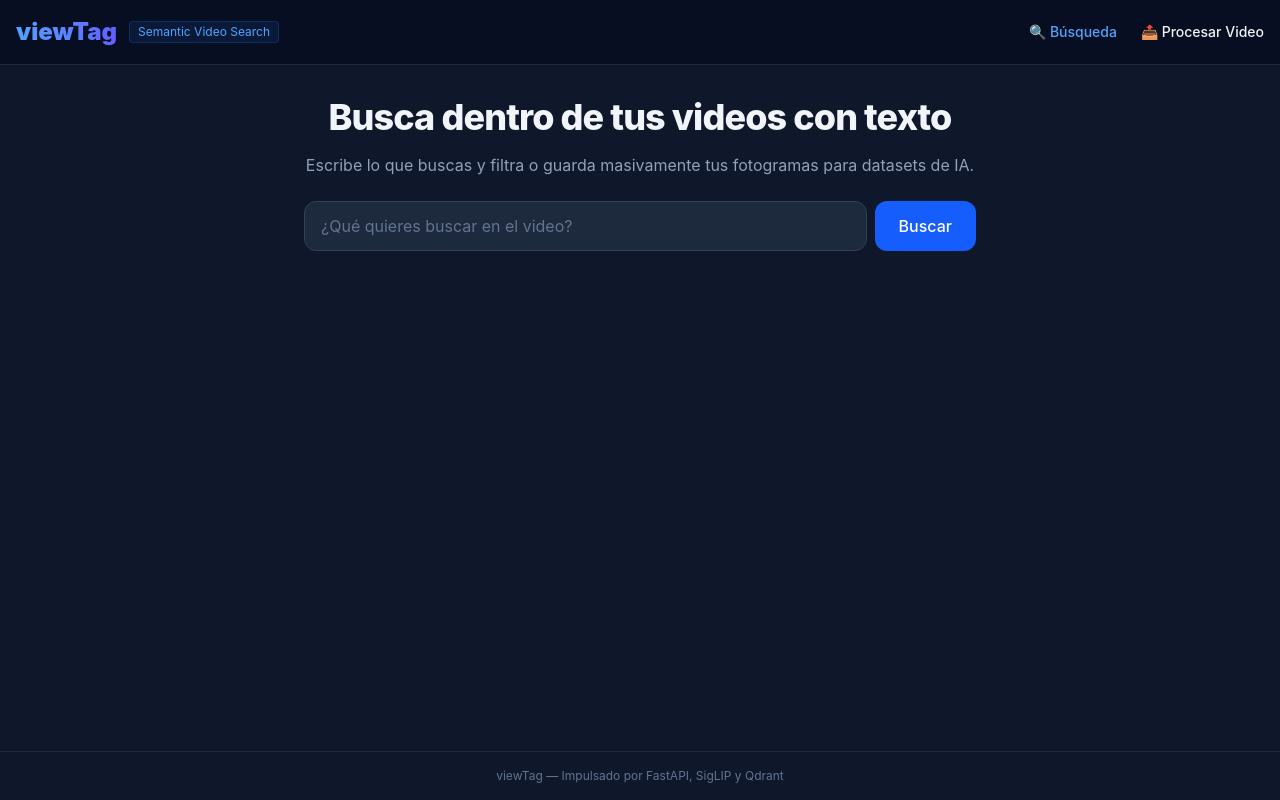
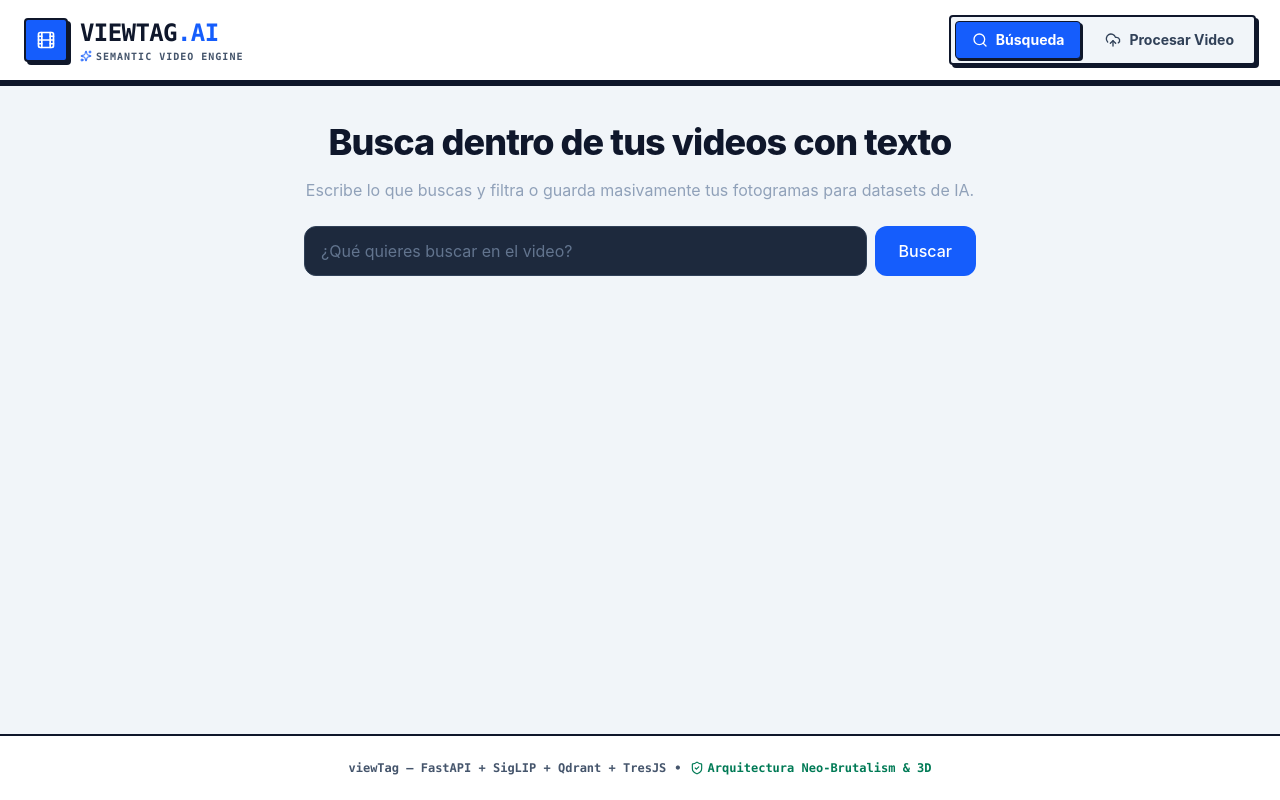
Before and after one commit to AdrianValenciaVillanueva/frontendViewTag, a Vue app: page / in a window 1280 px wide. Built offline with nearby package versions, Linux system fonts and the light colour scheme.

Commit message:
refactor(layout): update App.vue to neo-brutalist light architectural design system

```diff
--- a/src/App.vue
+++ b/src/App.vue
@@ -1,39 +1,58 @@
 <template>
-  <div class="min-h-screen bg-slate-900 text-slate-100 flex flex-col font-sans">
-    <!-- Navbar -->
-    <header class="border-b border-slate-800 bg-slate-950/50 backdrop-blur sticky top-0 z-50">
-      <div class="max-w-7xl mx-auto px-4 h-16 flex items-center justify-between">
+  <div class="min-h-screen bg-slate-100 text-slate-900 flex flex-col font-sans selection:bg-blue-600 selection:text-white relative overflow-x-hidden">
+    <!-- Navbar with Neo-Brutalist / Industrial Tech Architecture -->
+    <header class="border-b-2 border-slate-900 bg-white sticky top-0 z-50 shadow-[0_4px_0_0_#0f172a]">
+      <div class="max-w-7xl mx-auto px-6 h-20 flex items-center justify-between">
         <div class="flex items-center space-x-3">
-          <span class="text-2xl font-black bg-gradient-to-r from-blue-400 to-indigo-500 bg-clip-text text-transparent">
-            viewTag
-          </span>
-          <span class="text-xs px-2 py-0.5 rounded bg-blue-500/10 text-blue-400 border border-blue-500/20">
-            Semantic Video Search
-          </span>
+          <div class="w-11 h-11 rounded-sm bg-blue-600 border-2 border-slate-900 flex items-center justify-center shadow-[3px_3px_0_0_#0f172a]">
+            <Film class="w-5 h-5 text-white" />
+          </div>
+          <div>
+            <span class="text-2xl font-black tracking-tight uppercase font-mono">
+              viewTag<span class="text-blue-600">.AI</span>
+            </span>
+            <div class="flex items-center gap-1 text-[10px] font-mono text-slate-600 font-bold tracking-widest uppercase">
+              <Sparkles class="w-3 h-3 text-blue-600" /> Semantic Video Engine
+            </div>
+          </div>
         </div>
-        <nav class="flex items-center space-x-6 text-sm font-medium">
-          <RouterLink to="/" class="hover:text-blue-400 transition" active-class="text-blue-400">
-            🔍 Búsqueda
+
+        <nav class="flex items-center space-x-2 bg-slate-100 border-2 border-slate-900 p-1 rounded-sm shadow-[3px_3px_0_0_#0f172a]">
+          <RouterLink
+            to="/"
+            class="flex items-center gap-2 px-4 py-2 rounded-sm text-sm font-bold transition-all duration-150 text-slate-700 hover:text-slate-900 hover:bg-white"
+            active-class="bg-blue-600 text-white shadow-[2px_2px_0_0_#0f172a] border border-slate-900"
+          >
+            <Search class="w-4 h-4" /> Búsqueda
           </RouterLink>
-          <RouterLink to="/process" class="hover:text-blue-400 transition" active-class="text-blue-400">
-            📤 Procesar Video
+          <RouterLink
+            to="/process"
+            class="flex items-center gap-2 px-4 py-2 rounded-sm text-sm font-bold transition-all duration-150 text-slate-700 hover:text-slate-900 hover:bg-white"
+            active-class="bg-blue-600 text-white shadow-[2px_2px_0_0_#0f172a] border border-slate-900"
+          >
+            <UploadCloud class="w-4 h-4" /> Procesar Video
           </RouterLink>
         </nav>
       </div>
     </header>
 
     <!-- Main Content -->
-    <main class="flex-1 max-w-7xl w-full mx-auto px-4 py-8">
+    <main class="flex-1 max-w-7xl w-full mx-auto px-6 py-10 relative z-10">
       <RouterView />
     </main>
 
     <!-- Footer -->
-    <footer class="border-t border-slate-800 py-4 text-center text-xs text-slate-500">
-      viewTag &mdash; Impulsado por FastAPI, SigLIP y Qdrant
+    <footer class="border-t-2 border-slate-900 bg-white py-6 text-center text-xs text-slate-600 relative z-10 flex flex-col sm:flex-row items-center justify-center gap-2 font-mono font-bold">
+      <span>viewTag &mdash; FastAPI + SigLIP + Qdrant + TresJS</span>
+      <span class="hidden sm:inline">•</span>
+      <span class="flex items-center gap-1 text-emerald-700">
+        <ShieldCheck class="w-3.5 h-3.5" /> Arquitectura Neo-Brutalism & 3D
+      </span>
     </footer>
   </div>
 </template>
 
 <script setup lang="ts">
 import { RouterLink, RouterView } from 'vue-router'
+import { Film, Search, UploadCloud, Sparkles, ShieldCheck } from 'lucide-vue-next'
 </script>
```
